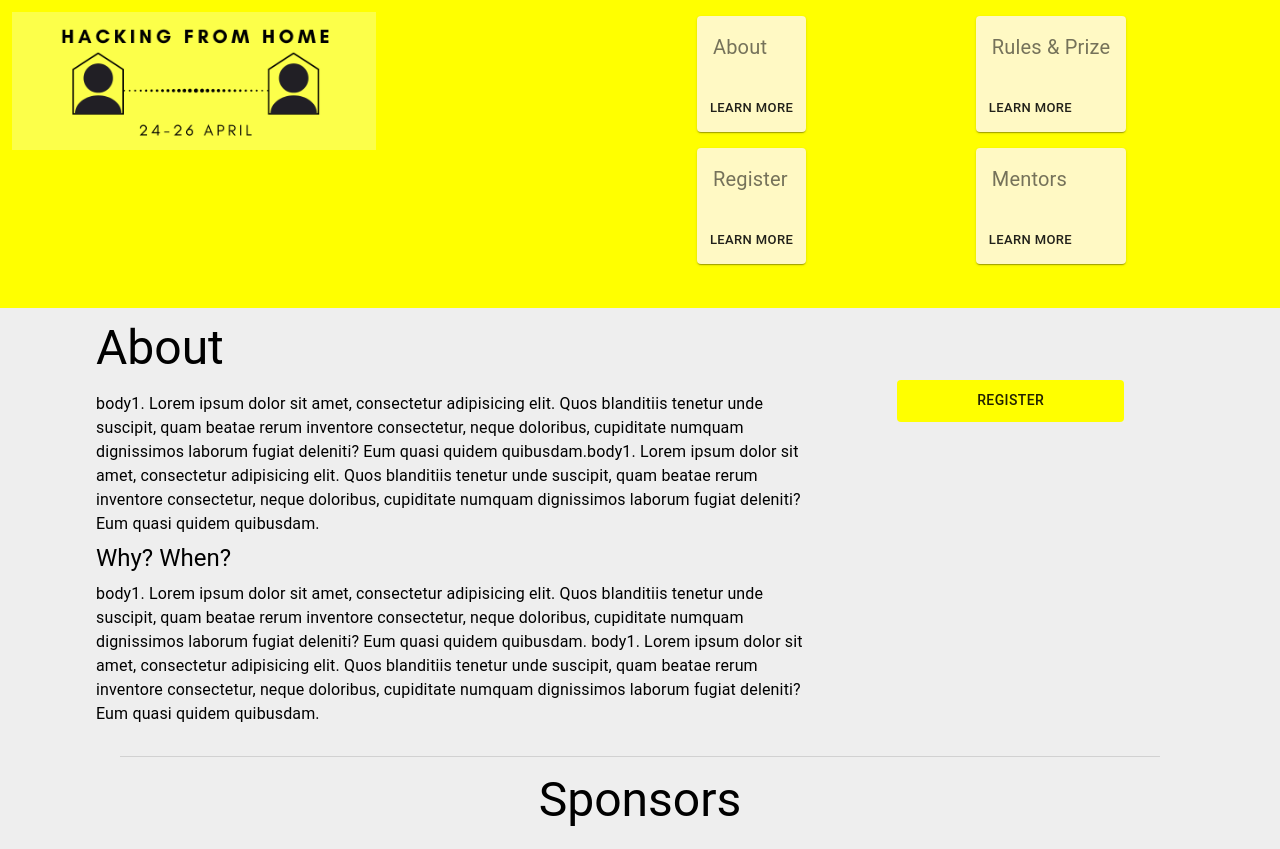
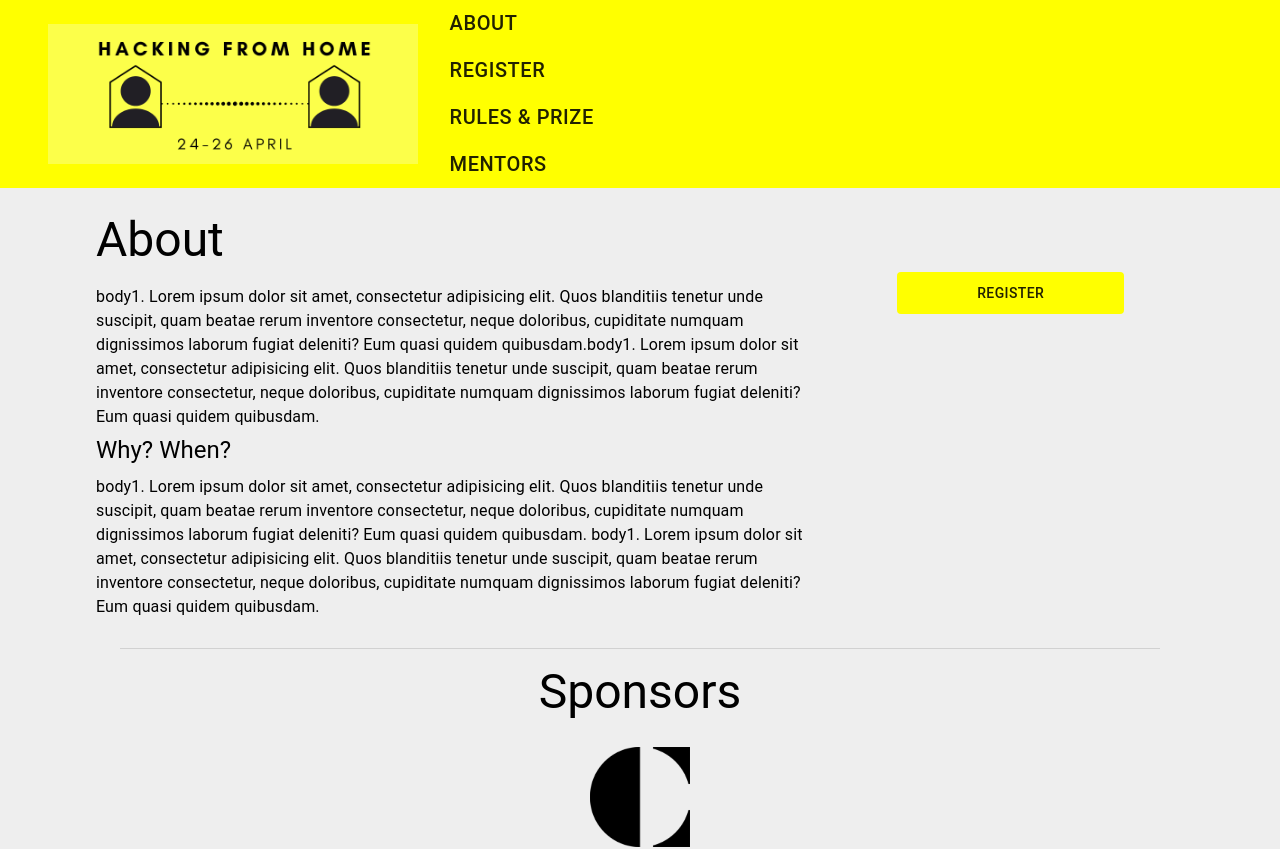
Before and after one commit to hackingfromhome/hackingfromhome.github.io, a React (Create React App) app: page / in a window 1280 px wide. Shown: the top 849 px of the page. Built offline with nearby package versions, Linux system fonts and the light colour scheme.

Commit message:
Implement AppBar and button

```diff
--- a/src/home.jsx
+++ b/src/home.jsx
@@ -10,7 +10,11 @@ import {
   Divider,
   Grid,
   makeStyles,
-  Typography
+  Typography,
+  AppBar,
+  Toolbar,
+  Menu,
+  MenuItem
 } from "@material-ui/core";
 import LinkedInIcon from "@material-ui/icons/LinkedIn";
 import GitHubIcon from "@material-ui/icons/GitHub";
@@ -303,36 +307,57 @@ const Mentors = () => {
 
 const useHeaderItemStyles = makeStyles(theme => ({
   title: {
-    fontSize: 20
-  },
-  headerCard: {
-    marginBottom: theme.spacing(2),
-    backgroundColor: "#fff9c4"
+    fontSize: 20,
+    alignContent: "center"
   }
 }));
 
 const HeaderItem = ({ title, actionFn }) => {
   const classes = useHeaderItemStyles();
+  const [anchorEl, setAnchorEl] = React.useState(null);
 
+  const handleClick = event => {
+    setAnchorEl(event.currentTarget);
+  };
+
+  const handleClose = () => {
+    setAnchorEl(null);
+  };
   return (
-    <Card className={classes.headerCard}>
-      <CardContent>
-        <Typography
-          className={classes.title}
-          color="textSecondary"
-          gutterBottom
-        >
-          {title}
-        </Typography>
-      </CardContent>
-      <CardActions>
-        <Button size="small" onClick={actionFn}>
-          Learn More
-        </Button>
-      </CardActions>
-    </Card>
+    <div>
+      <Button
+        className={classes.title}
+        aria-controls="simple-menu"
+        aria-haspopup="true"
+        onClick={actionFn}
+      >
+        {title}
+      </Button>
+    </div>
   );
 };
+
+// <Card className={classes.headerCard}>
+//   {/* <CardContent>
+//     <Typography
+//       className={classes.title}
+//       color="textSecondary"
+//       gutterBottom
+//     >
+//       {title}
+//     </Typography>
+//   </CardContent> */}
+{
+  /*  <CardActions>
+//     <Button size="small" onClick={actionFn}>
+//       {/* Learn More */
+}
+//       <Typography variant="h5" component="h2" alignContent="center">
+//         {title}
+//       </Typography>
+//     </Button>
+//   </CardActions>
+// </Card> */}
 
 const useStyles = makeStyles(theme => ({
   root: {
@@ -347,7 +372,7 @@ const useStyles = makeStyles(theme => ({
     color: theme.palette.text.secondary
   },
   headerLogo: {
-    width: "70%",
+    width: "30%",
     height: "fit - content",
     padding: "inherit",
     display: "flex",
@@ -363,7 +388,7 @@ const useStyles = makeStyles(theme => ({
     height: "100%",
     backgroundColor: "yellow"
   },
-  leftMenu: {
+  appBar: {
     backgroundColor: "yellow"
   },
   divider: {
@@ -381,27 +406,27 @@ const Home = () => {
 
   return (
     <>
-      <Grid container spacing={3}>
-        <Grid item xs={5} className={classes.leftMenu}>
-          <img src={logo} className={classes.headerLogo} />
-        </Grid>
-        <Grid item xs={7} className={classes.rightMenu}>
-          <Box className={classes.headerLine}>
+      <AppBar position="static" className={classes.appBar}>
+        <Toolbar>
+          <img
+            src={logo}
+            className={classes.headerLogo}
+            alt="hacking from home logo"
+          />
+          <Box>
             <HeaderItem title="About" actionFn={() => setDisplay(ABOUT)} />
             <HeaderItem
               title="Register"
               actionFn={() => setDisplay(REGISTER)}
             />
-          </Box>
-          <Box className={classes.headerLine}>
             <HeaderItem
               title="Rules & Prize"
               actionFn={() => setDisplay(RULES_PRIZES)}
             />
             <HeaderItem title="Mentors" actionFn={() => setDisplay(MENTORS)} />
           </Box>
-        </Grid>
-      </Grid>
+        </Toolbar>
+      </AppBar>
       <div className={classes.root}>
         <Box display={display === ABOUT ? "block" : "none"}>
           <About registerFn={() => setDisplay(REGISTER)} />
@@ -423,9 +448,6 @@ const Home = () => {
           <Box pt="10px">
             <a href="https://coinsquare.com/" target="_blank">
               <img src={coinsquareLogo} className={classes.sponsorLogo} />
-              {/* <Typography variant="caption" display="block" gutterBottom>
-              Coinsquare
-            </Typography> */}
             </a>
           </Box>
         </footer>
```
